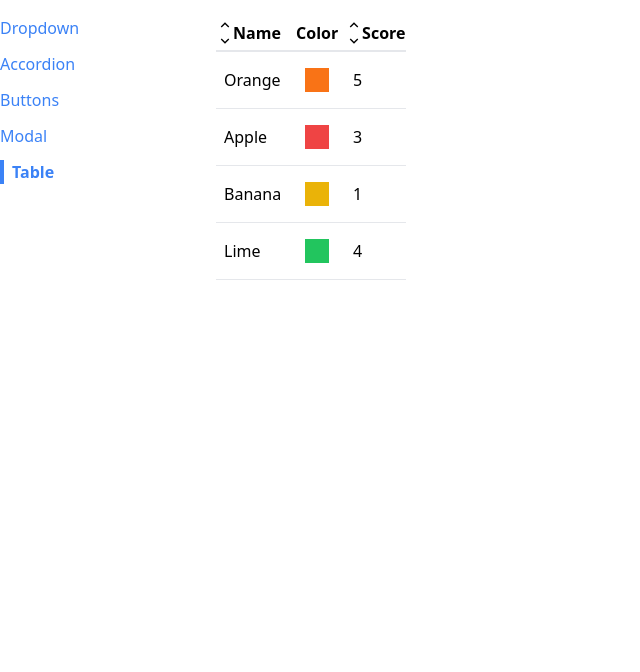
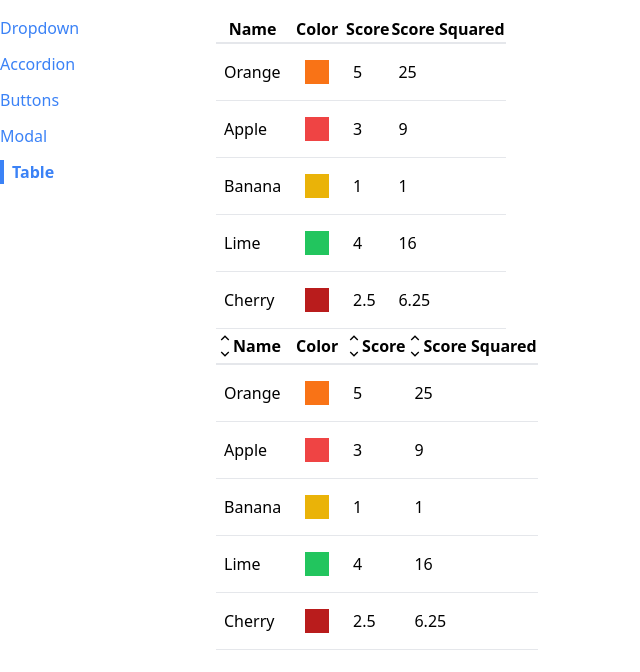
Before and after one commit to luisc8487/navigation-routing-system, a React (Create React App) app in the folder react-comp/: page /table in a window 1280 px wide. Shown: the top 672 px of the page, without its empty margins (0-640 px from the left). Built offline with nearby package versions, Linux system fonts and the light colour scheme.

Commit message:
added more data to the table & added our old table

```diff
--- a/react-comp/src/pages/TablePage.jsx
+++ b/react-comp/src/pages/TablePage.jsx
@@ -1,4 +1,4 @@
-// import Table from "../components/Table";
+import Table from "../components/Table";
 import SortableTable from "../components/SortableTable";
 
 function TablePage() {
@@ -7,6 +7,7 @@
     {name: "Apple", color: "bg-red-500", score: 3},
     {name: "Banana", color: "bg-yellow-500", score: 1},
     {name: "Lime", color: "bg-green-500", score: 4},
+    {name: "Cherry", color: "bg-red-700", score: 2.5},
   ];
 
   const config = [
@@ -23,7 +24,11 @@
       label: "Score",
       render: (fruit) => fruit.score,
       sortValue: (fruit) => fruit.score,
-      //   header: () => <th className="bg-red-500">Score</th>,
+    },
+    {
+      label: "Score Squared",
+      render: (fruit) => fruit.score ** 2,
+      sortValue: (fruit) => fruit.score ** 2,
     },
   ];
 
@@ -32,9 +37,10 @@
   };
 
   return (
-    <>
+    <div>
+      <Table data={data} config={config} keyFn={keyFn} />
       <SortableTable data={data} config={config} keyFn={keyFn} />
-    </>
+    </div>
   );
 }
 export default TablePage;
```
